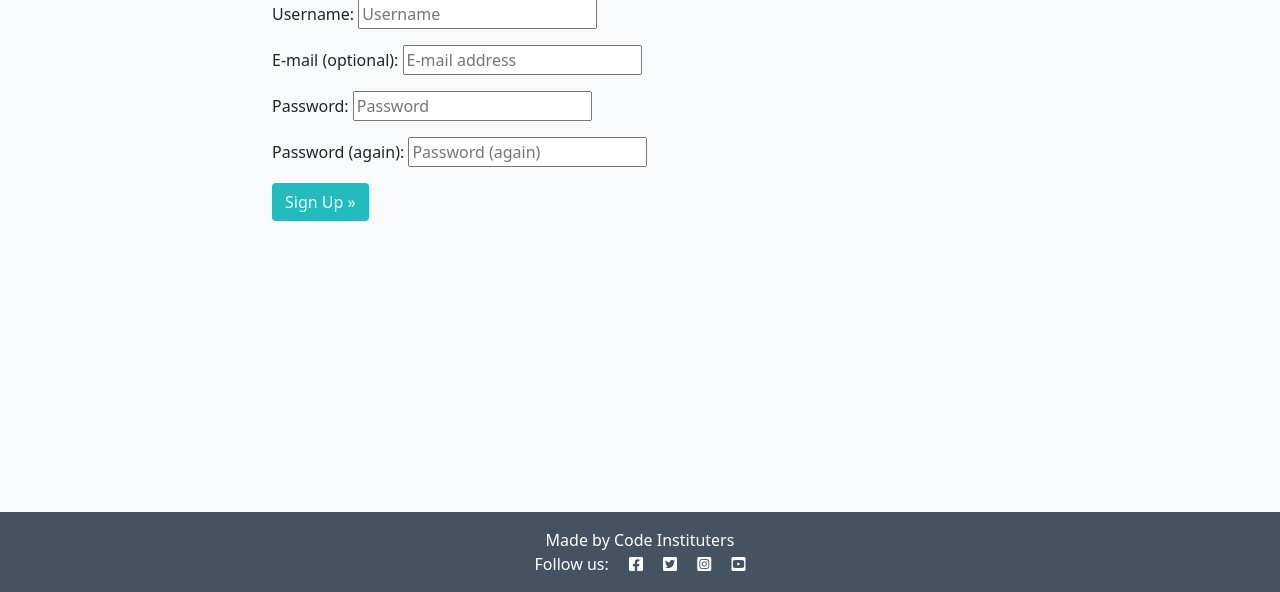
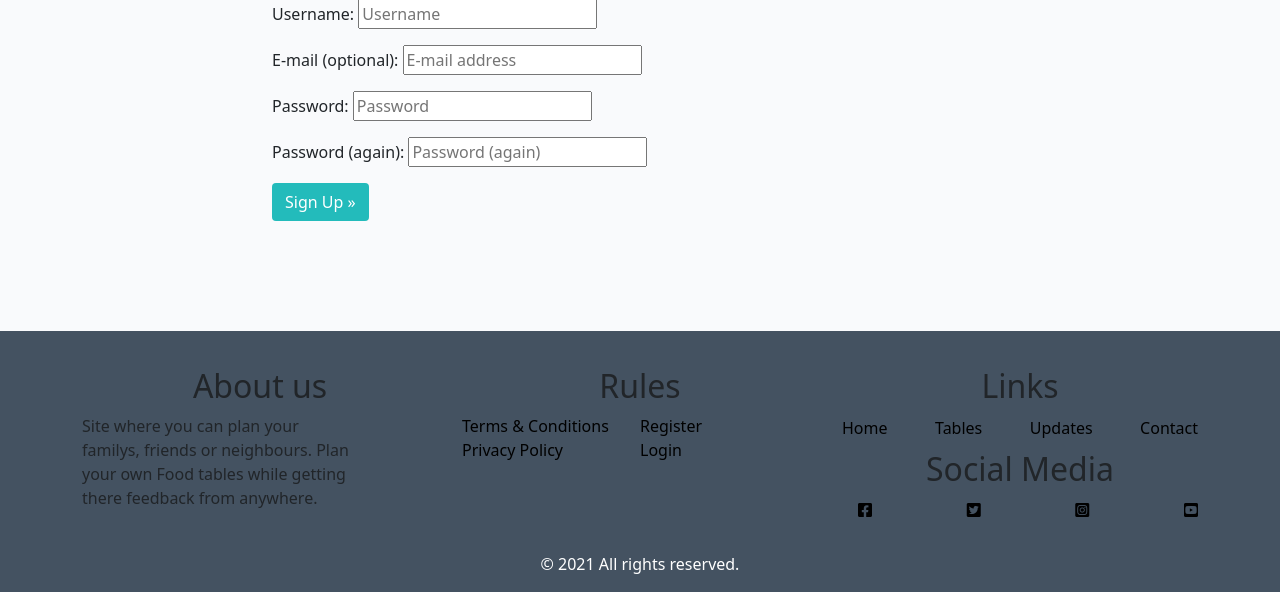
Before and after one commit to GuidoSillaste/Winter-Table, a Django app: page /accounts/signup/ in a window 1280 px wide. Shown: the part 208-800 px from the top of the page. Run offline with Django 3.2, Linux system fonts and the light colour scheme; parts of the project's set-up code (start-up, migrations or seed data) failed here and were passed over; some web fonts are replaced.

Commit message:
messing whit footer and models

```diff
--- a/static/css/style.css
+++ b/static/css/style.css
@@ -148,6 +148,9 @@ body {
 .mmargin {
     margin: 0 10px;
 }
+.marginzero {
+    margin: 0;
+}
 .nav-item {
     text-align: center;
 }
@@ -155,3 +158,27 @@ body {
 .navbar-collapse {
     flex-grow: 0;
 }
+a {
+    text-decoration: none;
+    color: black;
+}
+
+.marginfour {
+    margin-top: 20px;
+    margin-bottom: 20px;
+
+}
+
+.width75per {
+    width: 75%;
+}
+
+.goingflex {
+    display: flex;
+    justify-content: space-between;
+    margin: 10px 0 10px 0;
+}
+
+footer h2 {
+    text-align: center;
+}
--- a/templates/base.html
+++ b/templates/base.html
@@ -18,7 +18,7 @@
     <link rel="stylesheet" href="https://cdnjs.cloudflare.com/ajax/libs/font-awesome/5.15.3/css/all.min.css">
     </script>
     <link rel="stylesheet" href="{% static 'css/style.css' %}">
-    <link rel="shortcut icon" type="image/png" href="{% static 'images/favicon.ico' %}"/>
+    <link rel="shortcut icon" type="image/png" href="{% static 'images/favicon.ico' %}" />
     <title>Winter Table</title>
 
 </head>
@@ -67,15 +67,15 @@
 
                 </ul>
                 <ul class="navbar-nav gflex lmargin">
-                     {% if user.is_authenticated %}
-                     <li class="nav-item dropdown">
+                    {% if user.is_authenticated %}
+                    <li class="nav-item dropdown">
                         <a class="nav-link dropdown-toggle" href="#" id="navbarDropdown" role="button"
                             data-bs-toggle="dropdown" aria-expanded="false">
-                            {{ request.user}}
+                            Welcome {{ request.user}}
                         </a>
                         <ul class="dropdown-menu" aria-labelledby="navbarDropdown">
-                            <li class="nav-item">
-                                <a class="nav-link" href="{% url 'account_logout' %}">Logout</a>
+                            <li>
+                                <a class="dropdown-item" href="{% url 'account_logout' %}">Logout</a>
                             </li>
                         </ul>
                     </li>
@@ -113,11 +113,84 @@
 
     <!-- Footer -->
     <footer class="footer mt-auto py-3 dark-bg">
-        <p class="m-0 text-center text-white">Made by Code Instituters</p>
-        <p class="m-0 text-center text-white">Follow us: <i class="fab fa-facebook-square ms-3"></i>
-            <i class="fab fa-twitter-square ms-3"></i>
-            <i class="fab fa-instagram-square ms-3"></i>
-            <i class="fab fa-youtube-square ms-3"></i></p>
+        <div class="container marginfour">
+            <div class="row">
+                <div class="col-lg-4 col-md-6">
+                    <h2>About us</h2>
+                    <p class="width75per">
+                        Site where you can plan your familys, friends or neighbours. Plan your own Food tables while
+                        getting
+                        there feedback from anywhere.
+                    </p>
+                </div>
+                <div class="col-lg-4 col-md-6">
+
+                    <h2>Rules</h2>
+                    <div style="display: flex;">
+                            <div style="width: 50%;">
+                                <p class="marginzero"><a class="marginzero" href="#">Terms &
+                                        Conditions</a></p>
+                                <p class="marginzero "><a class="marginzero" href="#">Privacy Policy</a></p>
+                            </div>
+                            <div style="width: 50%;">
+                                {% if user.is_authenticated %}
+                                <p class="marginzero"><a class="marginzero"
+                                        href="{% url 'account_logout' %}">Logout</a></p>
+
+                                {% else %}
+                                <p class="marginzero">
+                                    <a class="marginzero" href="{% url 'account_signup' %}">Register</a>
+                                </p>
+                                <p class="marginzero">
+                                    <a class="marginzero" href="{% url 'account_login' %}">Login</a>
+                                </p>
+
+                                {% endif %}
+                            </div>
+                        </div>
+                </div>
+
+                <div class="container col-lg-4 col-md-12">
+                    <div class="row">
+                        <div class="col-lg-12 col-md-6">
+                            <h2>Links</h2>
+                            <div class="goingflex">
+                                <span class="marginzero"><a class="active" aria-current="page"
+                                        href="{% url 'home' %}">Home</a></span>
+                                <span class="marginzero"><a class="" aria-current="page"
+                                        href="{% url 'home' %}">Tables</a></span>
+                                <span class="marginzero"><a class="" aria-current="page"
+                                        href="{% url 'home' %}">Updates</a></span>
+                                <span class="marginzero"><a class="" aria-current="page"
+                                        href="{% url 'home' %}">Contact</a></span>
+                            </div>
+                        </div>
+                        <div class="col-lg-12 col-md-6">
+                            <h2>Social Media</h2>
+                            <div class="goingflex">
+                                <span class="marginzero"><a class="active" aria-current="page"
+                                        href="{% url 'home' %}"><i class="fab fa-facebook-square ms-3"></i></a></span>
+                                <span class="marginzero"><a class="" aria-current="page" href="{% url 'home' %}"><i
+                                            class="fab fa-twitter-square ms-3"></i></a></span>
+                                <span class="marginzero"><a class="" aria-current="page" href="{% url 'home' %}"><i
+                                            class="fab fa-instagram-square ms-3"></i></a></span>
+                                <sapn class="marginzero"><a class="" aria-current="page" href="{% url 'home' %}"><i
+                                            class="fab fa-youtube-square ms-3"></i></a></span>
+                            </div>
+                        </div>
+                    </div>
+
+                </div>
+            </div>
+
+        </div>
+        <div class="container">
+            <div class="row align-items-center">
+                <div class="col">
+                    <p class="m-0 text-center text-white">© 2021 All rights reserved.</p>
+                </div>
+            </div>
+        </div>
     </footer>
     <script>
         setTimeout(function () {
@@ -126,7 +199,9 @@
             alert.close();
         }, 2500);
     </script>
-    <script src="https://cdn.jsdelivr.net/npm/bootstrap@5.1.3/dist/js/bootstrap.bundle.min.js" integrity="sha384-ka7Sk0Gln4gmtz2MlQnikT1wXgYsOg+OMhuP+IlRH9sENBO0LRn5q+8nbTov4+1p" crossorigin="anonymous"></script>
+    <script src="https://cdn.jsdelivr.net/npm/bootstrap@5.1.3/dist/js/bootstrap.bundle.min.js"
+        integrity="sha384-ka7Sk0Gln4gmtz2MlQnikT1wXgYsOg+OMhuP+IlRH9sENBO0LRn5q+8nbTov4+1p" crossorigin="anonymous">
+    </script>
 </body>
 
 </html>
```
